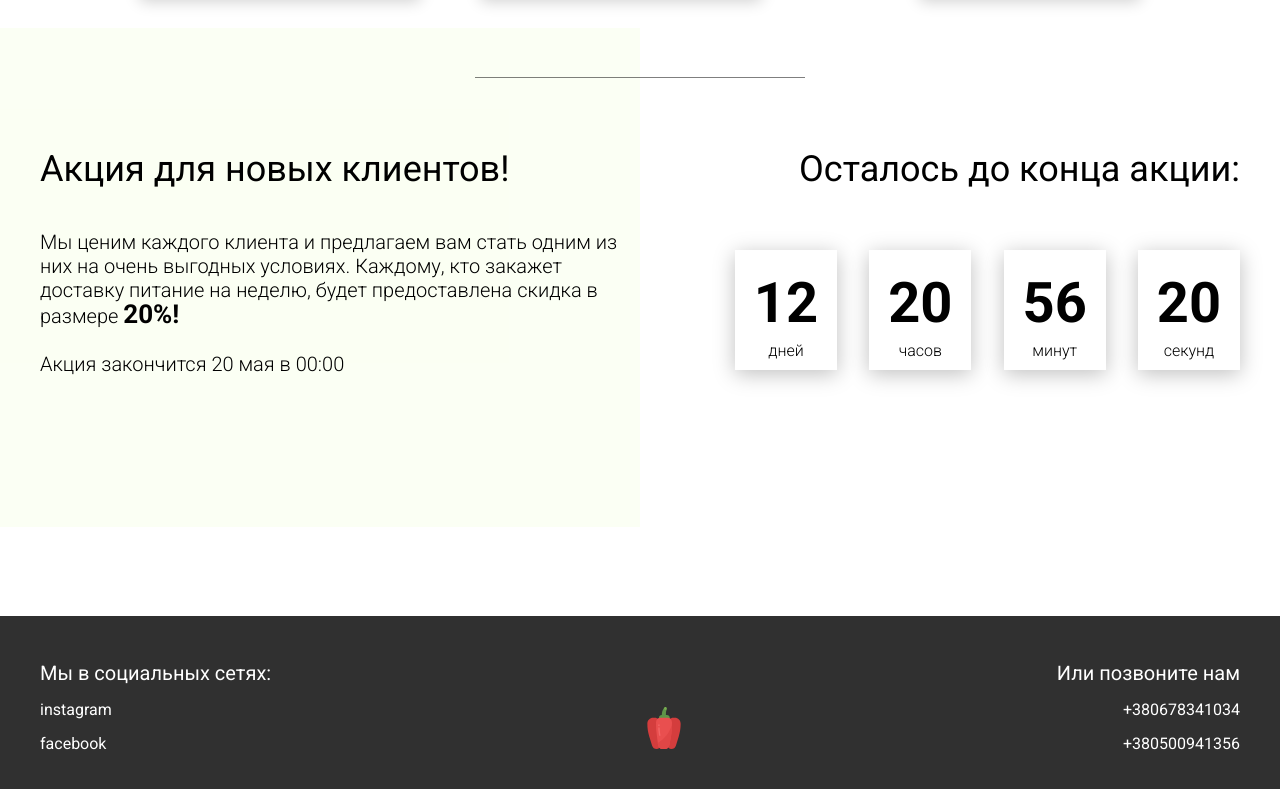
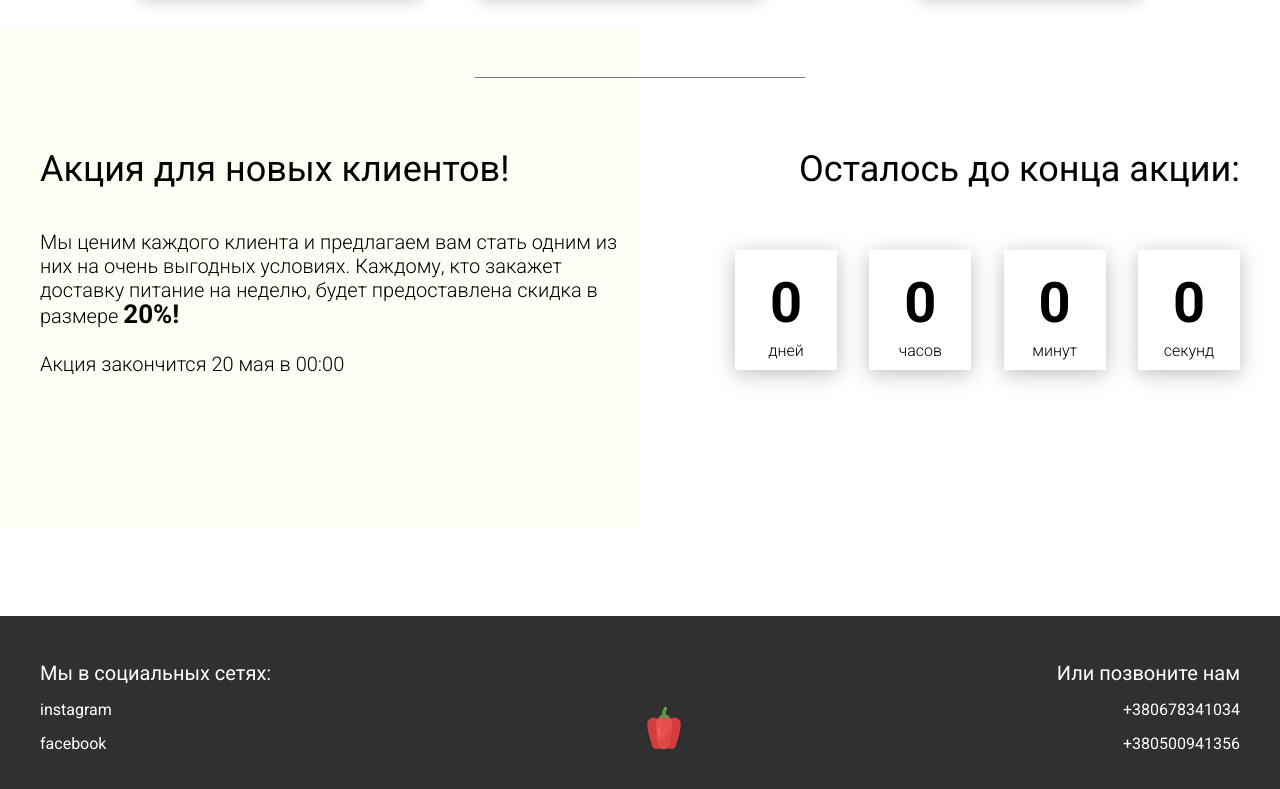
Before and after one commit to Moonshine131/Repository, a plain HTML site: page food-main/index.html in a window 1280 px wide. Shown: the part 3448-4237 px from the top of the page. Drawn offline with Linux system fonts and the light colour scheme.

Commit message:
Edit timer

```diff
--- a/food-main/JS/script.js
+++ b/food-main/JS/script.js
@@ -36,13 +36,13 @@ window.addEventListener('DOMContentLoaded', () => {
     });
 
     // Timer
-    const timeEnd = '2023-05-20';
+    const timeEnd = '2023-04-27';
 
     function getTimeRemaining (endtime) {
-        const t = Date.parse(endtime) - Date.parse(new Date());
-              days = Math.floor(t / (1000 * 60 * 60 * 24));
-              hours = Math.floor(t / (1000 * 60 *60) % 24);
-              minutes = Math.floor((t / 1000 / 60) % 60);
+        const t = Date.parse(endtime) - Date.parse(new Date()),
+              days = Math.floor(t / (1000 * 60 * 60 * 24)),
+              hours = Math.floor(t / (1000 * 60 *60) % 24),
+              minutes = Math.floor((t / 1000 / 60) % 60),
               seconds = Math.floor((t / 1000) % 60);
         return {
             'total': t,
@@ -54,21 +54,25 @@ window.addEventListener('DOMContentLoaded', () => {
     };
 
     function setClock(selector, endtime) {
-        const timer = document.querySelector(selector);
-              days = document.querySelector('#days');
-              hours = document.querySelector('#hours');
-              minutes = document.querySelector('#minutes');
-              seconds = document.querySelector('#seconds');
+        const timer = document.querySelector(selector),
+              days = document.querySelector('#days'),
+              hours = document.querySelector('#hours'),
+              minutes = document.querySelector('#minutes'),
+              seconds = document.querySelector('#seconds'),
               timeInterval = setInterval(updateClock, 1000);
               updateClock();
 
         function updateClock() {
             const t = getTimeRemaining(endtime);
-                days.innerHTML = t.days;
-                hours.innerHTML = t.hours;
-                minutes.innerHTML = t.minutes;
-                seconds.innerHTML = t.seconds;
-            if(t.total <=0) {
+                days.innerHTML = t.days,
+                hours.innerHTML = t.hours,
+                minutes.innerHTML = t.minutes,
+                seconds.innerHTML = t.seconds
+            if(t.total <= 0) {
+                days.innerHTML = 00,
+                hours.innerHTML = 00,
+                minutes.innerHTML = 00,
+                seconds.innerHTML = 00,
                 clearInterval(timeInterval);
             };
         };
--- a/food-main/index.html
+++ b/food-main/index.html
@@ -249,19 +249,19 @@
                 <div class="title">Осталось до конца акции:</div>
                 <div class="timer">
                     <div class="timer__block">
-                        <span id="days">12</span>
+                        <span id="days">00</span>
                         дней
                     </div>
                     <div class="timer__block">
-                        <span id="hours">20</span>
+                        <span id="hours">00</span>
                         часов
                     </div>
                     <div class="timer__block">
-                        <span id="minutes">56</span>
+                        <span id="minutes">00</span>
                         минут
                     </div>
                     <div class="timer__block">
-                        <span id="seconds">20</span>
+                        <span id="seconds">00</span>
                         секунд
                     </div>
                 </div>
```
